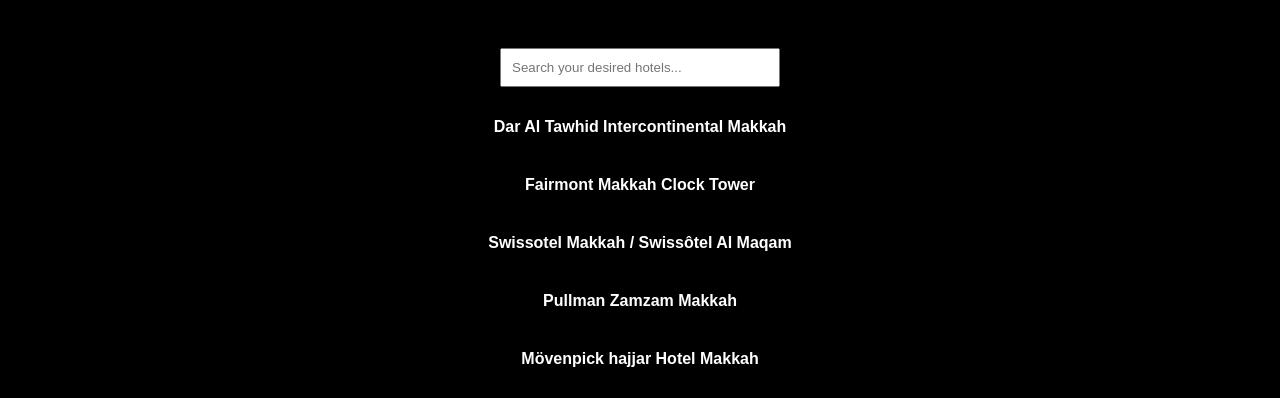
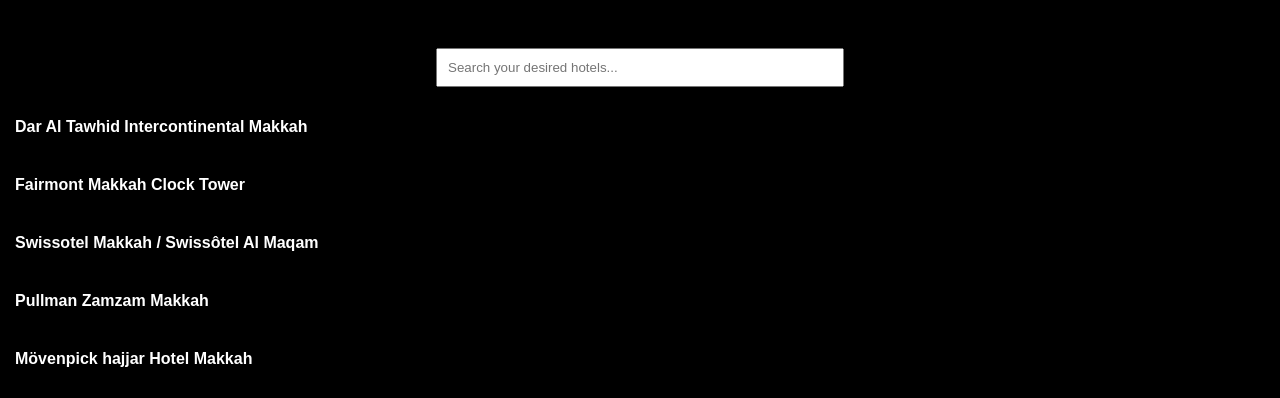
Before and after one commit to zawar4321/compass.rates, a plain HTML site: page Makkah/Hotel stars/stars/5and4 star/5and4 star.html in a window 1280 px wide. Shown: the part 402-800 px from the top of the page. Drawn offline with Linux system fonts and the light colour scheme.

Commit message:
Update 5and4 star.css

```diff
--- a/Makkah/Hotel stars/stars/5and4 star/5and4 star.css
+++ b/Makkah/Hotel stars/stars/5and4 star/5and4 star.css
@@ -46,13 +46,13 @@
     border-radius: 8px;
 
     /*box-shadow: 0 3px 6px rgba(0, 0, 0, 0.2);*/
-    text-align: center; /* center-align the list items for a straight-line format */
+    text-align: left; /* left-align the list items for a straight-line format */
     margin: 10px 0; /* Add margin between list items */
 }
 
 #searchInput {
     padding: 10px;
-    width: 20%;
+    width: 30%;
     margin-top: 50px;
     color: #000000;
 
```
